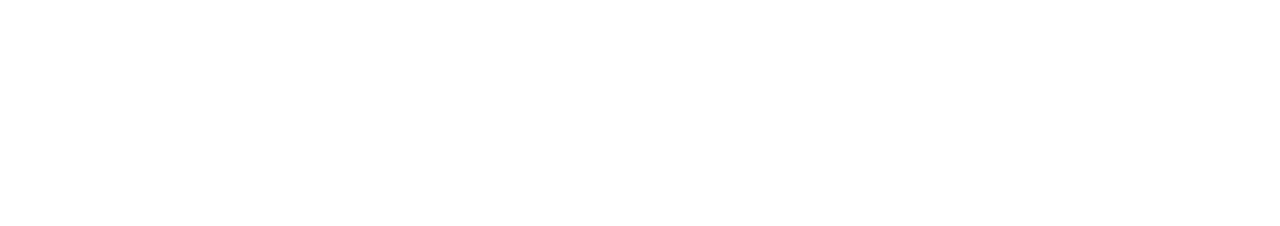
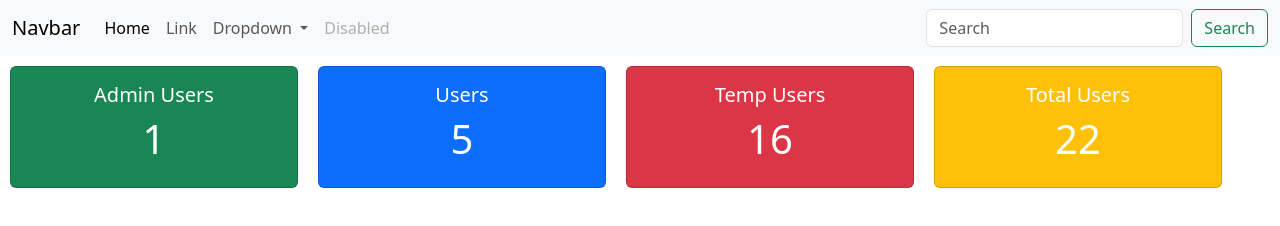
Before and after one commit to RipMickel/it-38-lab, a plain HTML site: page index.html in a window 1280 px wide. Drawn offline with nearby package versions, Linux system fonts and the light colour scheme.

Commit message:
Added Nav Bar and Charts

```diff
--- a/index.html
+++ b/index.html
@@ -3,9 +3,98 @@
 <head>
     <meta charset="UTF-8">
     <meta name="viewport" content="width=device-width, initial-scale=1.0">
-    <title>it38-Dashboard</title>
+    <title>IT38 Dashboard</title>
+    <link href="https://cdn.jsdelivr.net/npm/bootstrap@5.3.3/dist/css/bootstrap.min.css" rel="stylesheet" integrity="sha384-QWTKZyjpPEjISv5WaRU9OFeRpok6YctnYmDr5pNlyT2bRjXh0JMhjY6hW+ALEwIH" crossorigin="anonymous">
+    <script src="https://cdn.jsdelivr.net/npm/bootstrap@5.3.3/dist/js/bootstrap.bundle.min.js" integrity="sha384-YvpcrYf0tY3lHB60NNkmXc5s9fDVZLESaAA55NDzOxhy9GkcIdslK1eN7N6jIeHz" crossorigin="anonymous"></script>
+    <style>
+        .flex-container {
+          display: flex;
+          flex-direction: row;
+        }
+
+        .flex-container > div {
+          background-color: #f1f1f1;
+          width: 25%;
+          margin: 10px;
+          text-align: center;
+        }
+    </style>
 </head>
 <body>
+<nav class="navbar navbar-expand-lg bg-body-tertiary">
+  <div class="container-fluid">
+    <a class="navbar-brand" href="#">Navbar</a>
+    <button class="navbar-toggler" type="button" data-bs-toggle="collapse" data-bs-target="#navbarSupportedContent" aria-controls="navbarSupportedContent" aria-expanded="false" aria-label="Toggle navigation">
+      <span class="navbar-toggler-icon"></span>
+    </button>
+    <div class="collapse navbar-collapse" id="navbarSupportedContent">
+      <ul class="navbar-nav me-auto mb-2 mb-lg-0">
+        <li class="nav-item">
+          <a class="nav-link active" aria-current="page" href="#">Home</a>
+        </li>
+        <li class="nav-item">
+          <a class="nav-link" href="#">Link</a>
+        </li>
+        <li class="nav-item dropdown">
+          <a class="nav-link dropdown-toggle" href="#" role="button" data-bs-toggle="dropdown" aria-expanded="false">
+            Dropdown
+          </a>
+          <ul class="dropdown-menu">
+            <li><a class="dropdown-item" href="#">Action</a></li>
+            <li><a class="dropdown-item" href="#">Another action</a></li>
+            <li><hr class="dropdown-divider"></li>
+            <li><a class="dropdown-item" href="#">Something else here</a></li>
+          </ul>
+        </li>
+        <li class="nav-item">
+          <a class="nav-link disabled" aria-disabled="true">Disabled</a>
+        </li>
+      </ul>
+      <form class="d-flex" role="search">
+        <input class="form-control me-2" type="search" placeholder="Search" aria-label="Search">
+        <button class="btn btn-outline-success" type="submit">Search</button>
+      </form>
+    </div>
+  </div>
+</nav>
+<!--Dashboard Cards-->
+<div class="flex-container">
+
+  <!--Card 1: Total Admin Users-->
+  <div class="card text-bg-success mb-3" style="max-width: 18rem;">
+    <div class="card-body">
+        <h5 class="card-title">Admin Users</h5>
+        <h1>1</h1>
+    </div>
+  </div>
+
+  <!--Card 2: Total Users-->
+  <div class="card text-bg-primary mb-3" style="max-width: 18rem;">
+    <div class="card-body">
+        <h5 class="card-title">Users</h5>
+        <h1>5</h1>
+    </div>
+  </div>
+
+  <!--Card 3: Temp Users-->
+  <div class="card text-bg-danger text-white mb-3" style="max-width: 18rem;">
+    <div class="card-body">
+        <h5 class="card-title">Temp Users</h5>
+        <h1>16</h1>
+    </div>
+  </div>
+
+  <!--Card 4: Total User Accounts-->
+  <div class="card text-bg-warning text-white mb-3" style="max-width: 18rem;">
+    <div class="card-body">
+        <h5 class="card-title">Total Users</h5>
+        <h1>22</h1>
+    </div>
+  </div>
+
+</div>
+
+
 
 </body>
 </html>
```
